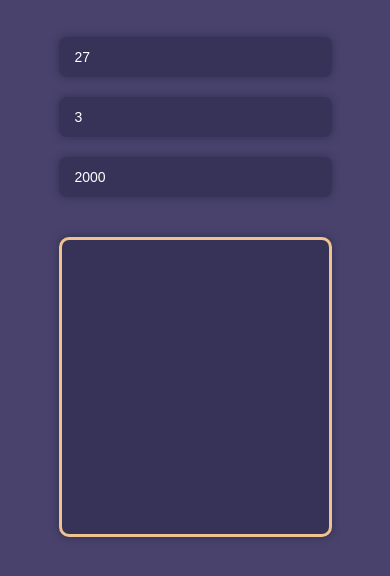
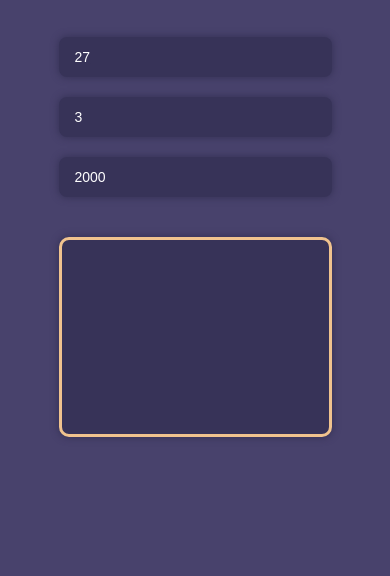
Before and after one commit to ky2k/Find-Your-Day, a plain HTML site: page dpro/index.html in a window 390 px wide. Shown: the part 56-632 px from the top of the page. Drawn offline with Linux system fonts and the light colour scheme.

Commit message:
Update index.html

```diff
--- a/dpro/index.html
+++ b/dpro/index.html
@@ -12,18 +12,15 @@
     }
     body{
       width:100vw;
-      height:100%;
       font-family: monospace;
       line-height: 1em;
       text-align: center;
       background-color: #48426c;
-
     }
     header h1{
       background-color: #f0c38e;
       font-size: 2.5em;
       padding: 20px;
-
     }
     input{
       width: 100%;
@@ -70,7 +67,7 @@
     @media all and (max-width:720px){
         #result{
         margin-top: 20px;
-        height:300px;
+        height:200px;
         width:70%;
         background-color: #373358;
         border: 3px solid #f0c38e;
```
